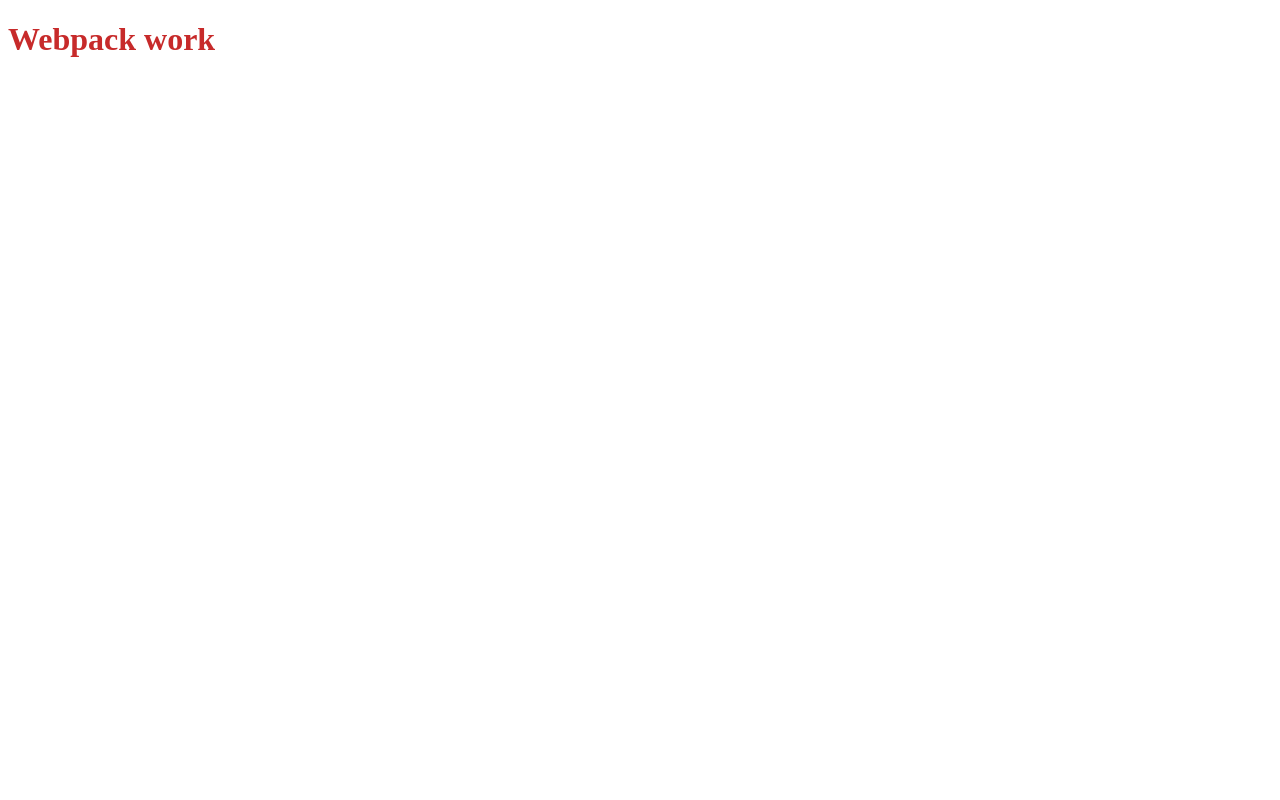
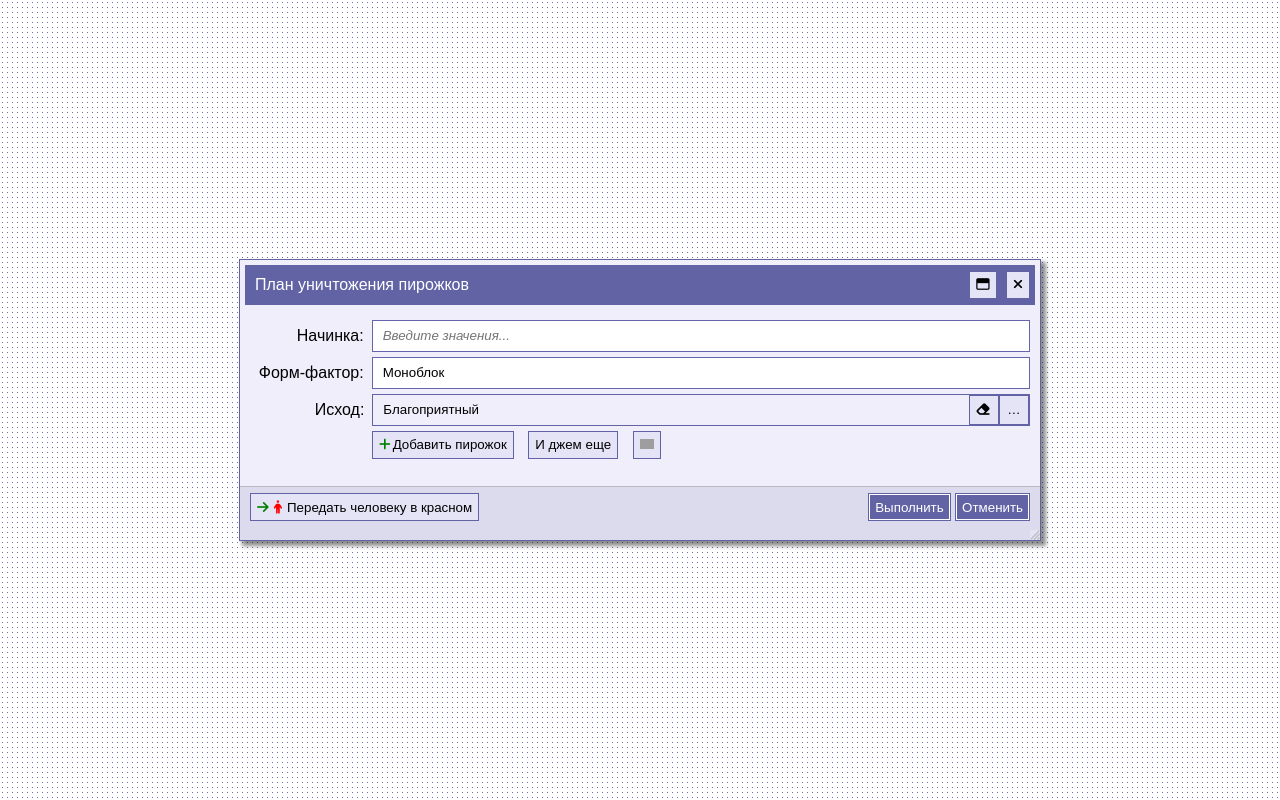
Before and after one commit to m4eryk/test-task, a website built with webpack: page src/index.html in a window 1280 px wide. Built offline with nearby package versions, Linux system fonts and the light colour scheme; grey boxes are pictures that could not be loaded; files whose address does not match are found by name.

```diff
--- a/main.css
+++ b/main.css
@@ -1,3 +1,178 @@
-h1{
-    color: rgb(199, 42, 42);
+body{
+    margin: 0;
+    padding: 0;
+    display: flex;
+    flex-direction: row;
+    align-items: center;
+    justify-content: center;
+    width: 100vw;
+    height: 100vh;
+    font-family: Arial, Helvetica, sans-serif;
+    background: radial-gradient(#6E70AB 5%, transparent 20%) 0 0, radial-gradient(#6E70AB 1%, transparent 1%) 50px 50px;
+    background-color: #fff;
+    background-size: 5px 5px;
 }
+button, input{
+    height: 28px;
+    border-radius: 0;
+    outline: none;
+    transition: 0.5s;
+}
+input{
+    color: black;
+    padding-left: 10px;
+    border: 1px solid rgb(100, 102, 173);
+}
+button{
+    color: black;
+    border: 1px solid rgb(97, 99, 165);
+    background-color: rgb(229, 228, 247);
+    text-align: center;
+}
+button:hover{
+    cursor: pointer;
+    border: 1px solid white;
+    background-color: rgb(202, 200, 233);
+}
+button:active{
+    outline:none;
+    cursor: pointer;
+    color: white;
+    border: 1px solid  rgb(97, 99, 165);
+    background-color: rgb(202, 200, 233);
+}
+.dialog{
+    display: flex;
+    flex-direction: column;
+    align-items: center;
+    width: 800px;
+    height: 280px;
+    border: 1px solid rgb(97, 99, 165);
+    background-color: #F0EEFB;
+    box-shadow: 4px 4px 4px 1px rgba(0, 0, 0, 0.445);
+}
+.header-dialog{
+    margin-top: 5px;
+    margin-bottom: 10px;
+    width: 790px;
+    height: 15%;
+    display: flex;
+    flex-direction: row;
+    justify-content: space-between;
+    align-items: center;
+    color: white;
+    background-color: rgb(97, 99, 165);
+}
+.header-dialog span{
+    text-align: left;
+    padding-left: 10px;
+}
+.header-dialog button{
+    margin-right: 5px;
+}
+.content-dailog{
+    width: 790px;
+    height: 65%;
+    display: flex;
+    flex-direction: column;
+}
+.content-dailog img{
+    width: 14px;
+    height: 14  px;
+}
+.content-dailog i {
+    margin-right: 2px;
+}
+.content-dailog .box{
+    margin: 5px;
+    display: flex;
+    flex-direction: row;
+    align-items: center;
+}
+form{
+    width: 790px;
+}
+form .btn-group{
+    width: 85%;
+    margin-left: 127px;
+    margin-bottom: 10px;
+}
+.btn-group button{
+    margin-right: 10px;
+}
+.box .exodus{
+    width: 86%;
+    border: 1px solid rgb(97, 99, 165);
+    display: flex;
+    flex-direction: row;
+    align-items: center;
+    justify-content: space-between;
+}
+.box label{
+    text-align: right;
+    margin-right: 8px;
+    width: 15%;
+}
+.box input{
+    width: 85%;
+}
+.exodus button{
+    width: 30px;
+    height: 30px;
+    margin: 0;
+    padding: 0;
+}
+.exodus input{
+    color: black;
+    background-color: #F0EEFB;
+    border: none;
+}
+.footer-dialog{
+    width: 800px;
+    height: 20%;
+    display: flex;
+    flex-direction: column;
+    justify-content: space-between;
+    background-color: #DCDBEE;
+    border-top: 1px solid rgb(185, 185, 189);
+}
+.footer-dialog i{
+    margin-right: 5px;
+}
+.confirmation button{
+    outline: 1px solid white;
+    outline-offset: -2px;
+    color: white;
+    background-color: rgb(97, 99, 165);
+}
+.confirmation button:hover{
+    cursor: pointer;
+    border: 1px solid black;
+    background-color: rgb(97, 99, 165);
+}
+.confirmation button:active{
+    cursor: pointer;
+    color: black;
+    border: 1px solid rgb(97, 99, 165);
+    background-color: #DCDBEE;
+}
+.footer-dialog .control{
+    margin:  6px 10px;
+    display: flex;
+    flex-direction: row;
+    justify-content: space-between;
+    align-items: center;
+}
+
+.footer-dialog img{
+    width: 10px;
+    height: 10px;
+}
+.footer-dialog .resize{
+    display: flex;
+    flex-direction: row;
+    justify-content: flex-end;
+}
+.footer-dialog img:hover{
+    cursor: nw-resize;
+}
--- a/src/index.html
+++ b/src/index.html
@@ -4,9 +4,56 @@
     <meta charset="UTF-8">
     <meta name="viewport" content="width=device-width, initial-scale=1.0">
     <meta http-equiv="X-UA-Compatible" content="ie=edge">
+    <script src="https://kit.fontawesome.com/166cc41c29.js"></script>
     <title>Document</title>
 </head>
 <body>
-    <h1>Webpack work</h1>
+    <div class="dialog">
+        <div class="header-dialog">
+            <span>План уничтожения пирожков</span>
+            <div class="control">
+                <button><i class="far fa-window-maximize"></i></button>
+                <button><i class="fas fa-times"></i></button>
+            </div>
+        </div>
+        <div class="content-dailog">
+            <form >
+                <div class="box">
+                    <label for="filling">Начинка:</label>
+                    <input type="text" placeholder="Введите значения..." id="filling" style=" font-style: italic">
+                </div>
+                <div class="box">
+                    <label for="form-factor">Форм-фактор:</label>
+                    <input type="text" id="form-factor" value="Моноблок">
+                </div>
+                <div class="box">
+                    <label for="exodus">Исход:</label>
+                    <div class="exodus">
+                        <input type="text" disabled id="exodus" value="Благоприятный">
+                        <div class="control">
+                            <button><i class="fas fa-eraser"></i></button><button>&hellip;</button>
+                        </div>
+                   </div>
+                </div>
+                <div class="btn-group">
+                    <button><i class="fas fa-plus" style="color: green"></i>Добавить пирожок</button>
+                    <button>И джем еще</button>
+                    <button><img src="https://findicons.com/files/icons/2152/snowish/128/printer.png" alt="print"></button>
+                </div>
+            </form>
+        </div>
+        <div class="footer-dialog">
+            <div class="control">
+                <button><i class="fas fa-arrow-right fa-1x" style="color: green"></i><i class="fas fa-male" style="color: red"></i>Передать человеку в красном</button>
+                <div class="confirmation">
+                    <button>Выполнить</button>
+                    <button>Отменить</button>
+                </div>
+            </div>
+            <div class="resize">
+                <img src="static/img/size.png" alt="size">
+            </div>
+        </div>
+</div>
 </body>
 </html>
--- a/src/index.js
+++ b/src/index.js
@@ -1,4 +1 @@
 import '../main.css'
-
-let add = (a,b) => a+b
-console.log(add(2,1))
```
Also changed, not shown: src/img/size.png (added), 1 other file.
